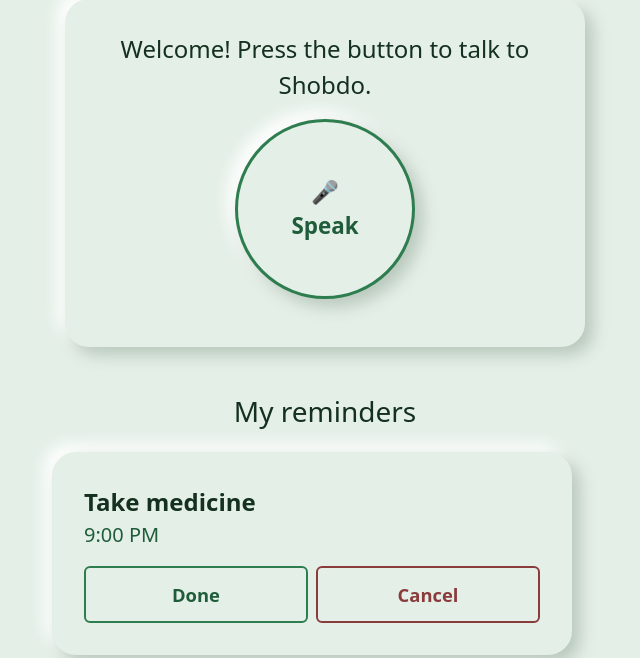
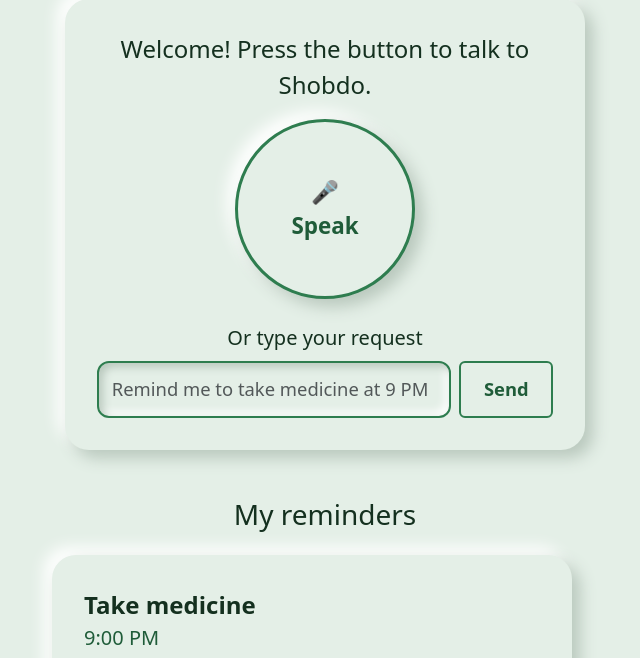
Before and after one commit to Eshka1/-Shobdo-A-Voice-First-Assistant, a Flask app: page / in a window 1280 px wide. Shown: the part 181-839 px from the top of the page, without its empty margins (315-955 px from the left). Run offline with Flask 3, Linux system fonts and the light colour scheme; some libraries are stand-ins or nearby versions.

Commit message:
Addtyped command fallback form

```diff
--- a/static/css/style.css
+++ b/static/css/style.css
@@ -113,3 +113,27 @@ body {
     background: #8a3b3b;
     color: #ffffff;
 }
+
+.command-input {
+    padding: 0.8rem;
+    font-size: 1.15rem;
+    color: var(--text);
+    background: var(--bg);
+    border: 2px solid var(--green);
+    border-radius: 12px;
+    box-shadow: inset 4px 4px 8px var(--shadow-dark),
+        inset -4px -4px 8px var(--shadow-light);
+}
+
+.command-input:focus {
+    border-color: var(--green-dark);
+    outline: 4px solid var(--green);
+    outline-offset: 2px;
+    background: var(--bg);
+    color: var(--text);
+}
+
+.send-btn {
+    flex: 0 0 auto;
+    padding: 0.8rem 1.4rem;
+}
--- a/static/js/app.js
+++ b/static/js/app.js
@@ -4,3 +4,19 @@ const statusEl = document.getElementById("status");
 micBtn.addEventListener("click", () => {
     statusEl.textContent = "Button clicked! Voice is coming next.";
 });
+const form = document.getElementById("command-form");
+const input = document.getElementById("command-input");
+
+form.addEventListener("submit", (event) => {
+    event.preventDefault();
+    const text = input.value.trim();
+
+    if (text === "") {
+        statusEl.textContent = "Please type something first.";
+        input.focus();
+        return;
+    }
+
+    statusEl.textContent = "You typed: " + text;
+    input.value = "";
+});
--- a/templates/index.html
+++ b/templates/index.html
@@ -18,6 +18,14 @@
         <p class="fs-4">Welcome! Press the button to talk to Shobdo.</p>
         <button type="button" id="mic-btn" class="mic-button" aria-label="Start speaking">🎤<br>Speak</button>
         <p id="status" class="mt-3 fs-5" role="status" aria-live="polite"></p>
+        <form id="command-form" class="mt-4" autocomplete="off">
+            <label for="command-input" class="form-label fs-5">Or type your request</label>
+            <div class="d-flex gap-2">
+                <input type="text" id="command-input" class="form-control command-input"
+                    placeholder="Remind me to take medicine at 9 PM" maxlength="200">
+                <button type="submit" class="btn action-btn send-btn">Send</button>
+            </div>
+        </form>
     </div>
 </div>
 <section class="container mt-5 mb-5" aria-labelledby="reminders-heading">
```
